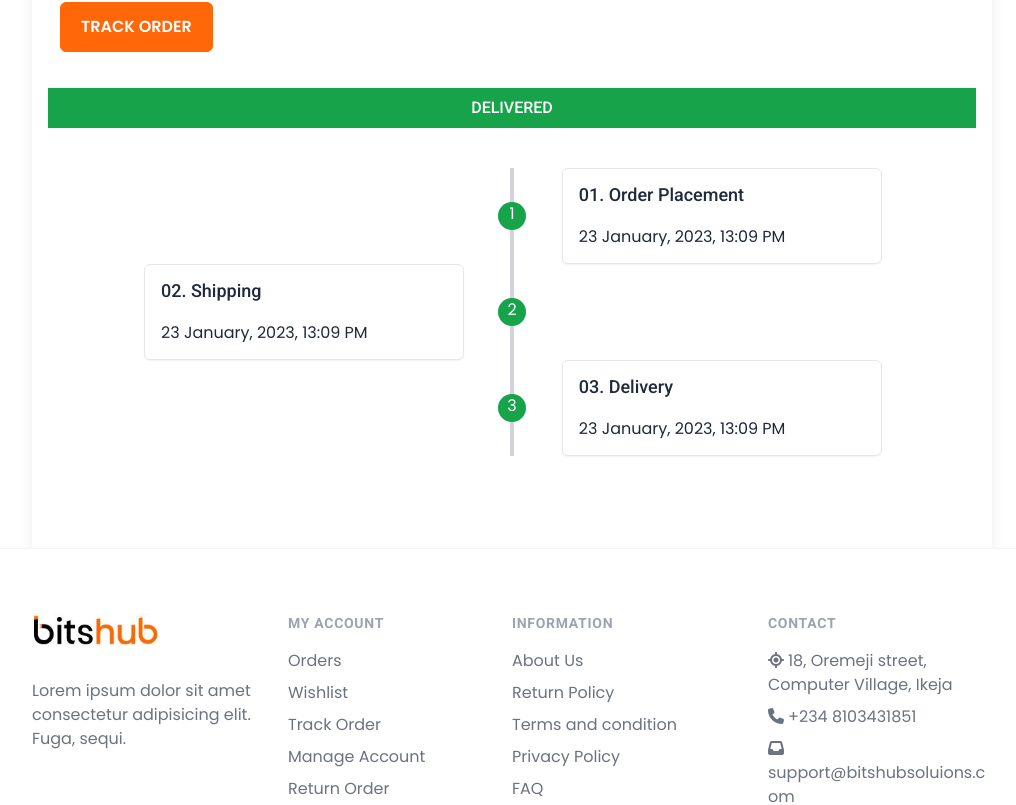
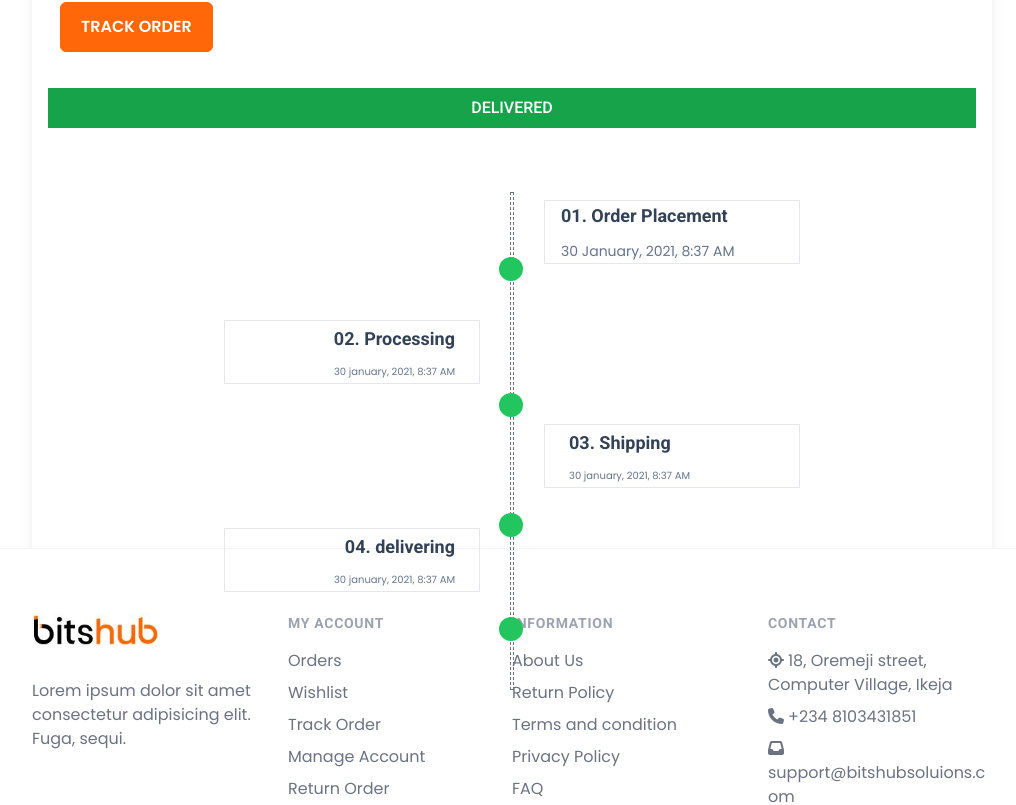
Before and after one commit to samsiteweb/bitshub-frontend, a React (Create React App) app: page /track-order in a window 1280 px wide. Shown: the part 435-1240 px from the top of the page, without its empty margins (128-1144 px from the left). Built offline with nearby package versions, Linux system fonts and the light colour scheme.

Commit message:
made track order

```diff
--- a/src/components/TrackOrder.js
+++ b/src/components/TrackOrder.js
@@ -5,11 +5,11 @@ import Breadcrumbs from "./Breadcrumbs";
 
 const TrackOrder = () => {
     return (
-    <div className=" container h-screen w-full">
+    <div className=" container h-screen w-full ">
                 <div>
         <Breadcrumbs page="Tracking Order" />
     </div>
-        <div className=" container w-full h-screen shadow-lg">
+        <div className=" container w-full h-screen shadow-lg ">
         <h1 className="text-2xl py-7 text-gray-700 font-medium">ORDER TRACKING</h1>
         <form action="">
             <div className="row">
@@ -32,10 +32,12 @@ const TrackOrder = () => {
             </div>
         </div>
 
-        <div className="container track_steps flex w-full max-h-full">
+
+
+        {/* <div className="container track_steps flex w-full max-h-full">
             <div className="max-w-7xl mx-auto w-full grid grid-cols-9 py-10">
 
-             {/* Stack 1 */}
+             Stack 1
              <div className="col-span-4 w-full h-full"></div>
              <div className="relative col-span-1 w-full flex justify-center items-center">
                     <div className=" h-full w-1 bg-gray-300 justify-center items-center"></div>
@@ -48,7 +50,7 @@ const TrackOrder = () => {
                 </div>
             </div>
 
-             {/* Stack 2 */}
+             Stack 2
              <div className="col-span-4 w-full h-full pl-20">
                 <div className="w-80 h-24 bg-white leading-loose text-slate-800 border shadow-sm rounded-md md:pl-4">
                     <h5 className="text-lg font-medium py-3">02. Shipping</h5>
@@ -62,7 +64,7 @@ const TrackOrder = () => {
                 <div className="col-span-4 w-full h-full"></div>
 
 
-             {/* Stack 3 */}
+             Stack 3
              <div className="col-span-4 w-full h-full"></div>
                 <div className="relative col-span-1 w-full flex justify-center items-center">
                     <div className=" h-full w-1 bg-gray-300 justify-center items-center"></div>
@@ -76,7 +78,53 @@ const TrackOrder = () => {
                </div>
             </div>
 
-        </div>
+        </div> */}
+
+
+
+
+
+
+
+         <div className="flex flex-col items-center pt-2 lg:pt-8 ">
+                <div className="w-[75vw] md:w-[70vw] lg:w-[45vw] flex justify-end mt-10">
+                    <div className="flex flex-col  w-[32vw] md:w-[30vw] lg:w-[20vw] px-6 border md:px-0 md:pl-4 h-[8vh] justify-center">
+                    <h1 className="text-slate-700 font-bold text-[13px] lg:text-[18px]">01. Order Placement</h1>
+                    <p className="text-slate-500 font-thin text-[10px] lg:text-[14px] lg:font-light mt-3">30 January, 2021, 8:37 AM</p>
+                    </div>
+                </div>
+                <div className="lg:w-[45vw] w-[75vw] md:w-[70vw] mt-10">
+                    <div className=" flex px-0 pr-6 lg:px-6 border md:w-[30vw] md:px-0 md:pr-4 place-items-end justify-center h-[8vh] w-[32vw] lg:w-[20vw] flex-col mt-4">
+                        <h1 className="text-slate-700 font-bold text-[13px] lg:text-[18px] text-right">02. Processing</h1>
+                        <p className="text-slate-500 text-[10px] font-light mt-3">30 january, 2021, 8:37 AM</p>
+                    </div>
+
+
+                </div>
+                <div className="lg:w-[45vw] w-[75vw] md:w-[70vw] flex justify-end mt-10">
+                    <div className="flex flex-col w-[32vw] lg:w-[20vw] md:px-0 md:pl-4 md:w-[30vw] h-[8vh] justify-center border px-0 pl-6 lg:px-6">
+                        <h1 className="text-slate-700 font-bold text-[13px] lg:text-[18px]">03. Shipping</h1>
+                        <p className="text-slate-500 font-light text-[10px] mt-3">30 january, 2021, 8:37 AM</p>
+                    </div>
+
+                </div>
+                <div className="lg:w-[45vw] w-[75vw] md:w-[70vw] mt-10">
+                    <div className=" flex px-0 ml-0 pr-6 lg:px-6 md:w-[30vw] md:px-0 md:pr-4 place-items-end w-[32vw] h-[8vh] border justify-center lg:w-[20vw] flex-col">
+                        <h1 className="text-slate-700 font-bold text-[13px] lg:text-[18px] text-right">04. delivering</h1>
+                        <p className="text-slate-500 font-light text-[10px] mt-3">30 january, 2021, 8:37 AM</p>
+                    </div>
+
+
+                </div>
+
+                <div className="w-1 relative bottom-[50vh] lg:bottom-[50vh] border border-dashed border-slate-500 items-center justify-center">
+                    <div className="w-6 h-6 rounded-full lg:mb-28 mb-28 md:mb- md:mt-16 mt-16 lg:mt-16 relative right-3 bg-green-500"></div>
+                    <div className="w-6 h-6 rounded-full mb-20 lg:mb-24 md:mb-24 relative right-3 bg-green-500"></div>
+                    <div className="w-6 h-6 rounded-full mb-24 lg:mb-20 md:mb-24 relative right-3 bg-green-500"></div>
+                    <div className="w-6 h-6 rounded-full mb-12 lg:mb-12 md:mb-16 relative right-3 bg-green-500"></div>
+                </div>
+            </div>
+
     </div>
 </div>
 
```
